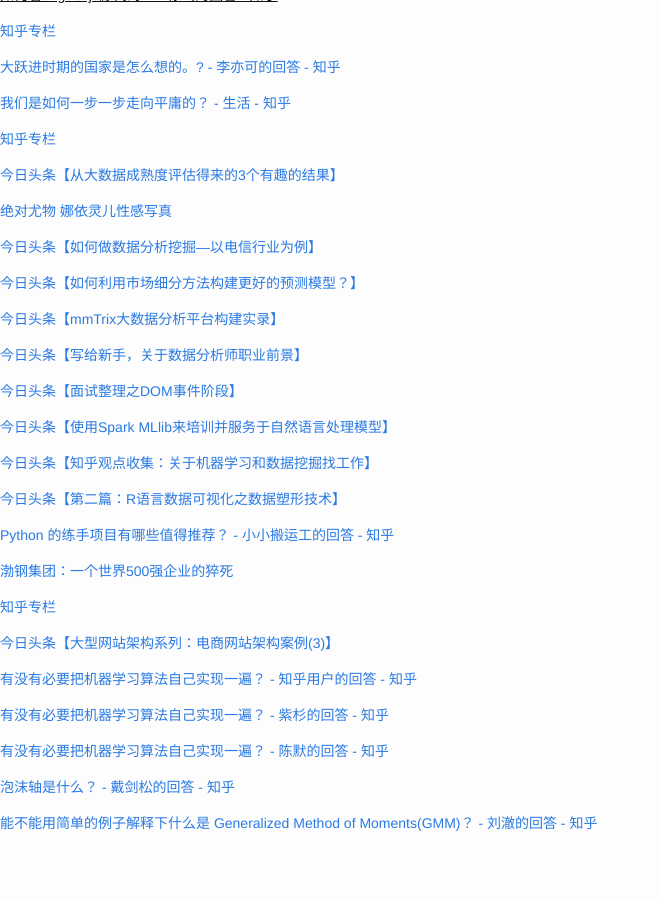
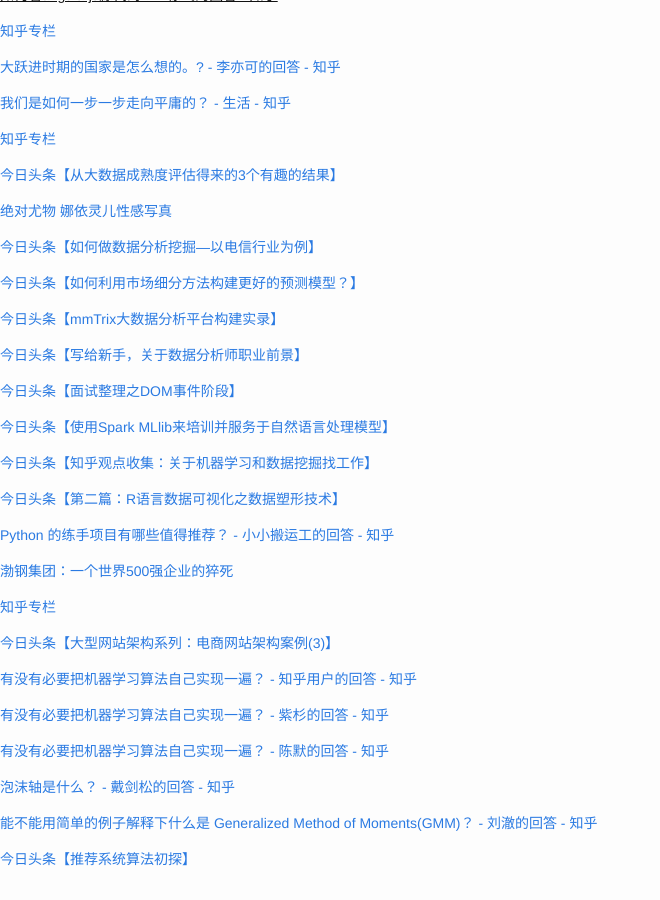
Before and after one commit to cnwarden/cnwarden.github.io, a Jekyll site: the page built from fav/index.md, in a window 1280 px wide and 900 px high, scrolled down 7506 px. Shown: the whole window, without its empty margins (0-660 px from the left). Built offline with Jekyll 4.4.1, drawn with Linux system fonts in a browser that asks for light colours; emoji names are drawn with the system emoji font; before the commit the page ends 8370 px from its top, so only the background shows below that.

Commit message:
auto commit

```diff
--- a/fav/index.md
+++ b/fav/index.md
@@ -462,3 +462,5 @@ title:  fav
 [泡沫轴是什么？ - 戴剑松的回答 - 知乎](http://www.zhihu.com/question/26442953/answer/49786685)
 
 [能不能用简单的例子解释下什么是 Generalized Method of Moments(GMM)？ - 刘澈的回答 - 知乎](http://www.zhihu.com/question/41312883/answer/92940470)
+
+[今日头条【推荐系统算法初探】](http://toutiao.com/group/6268145066091757825/?iid=3946525414&app=news_article&tt_from=android_share&utm_source=email&utm_medium=toutiao_android&utm_campaign=client_share)
```
